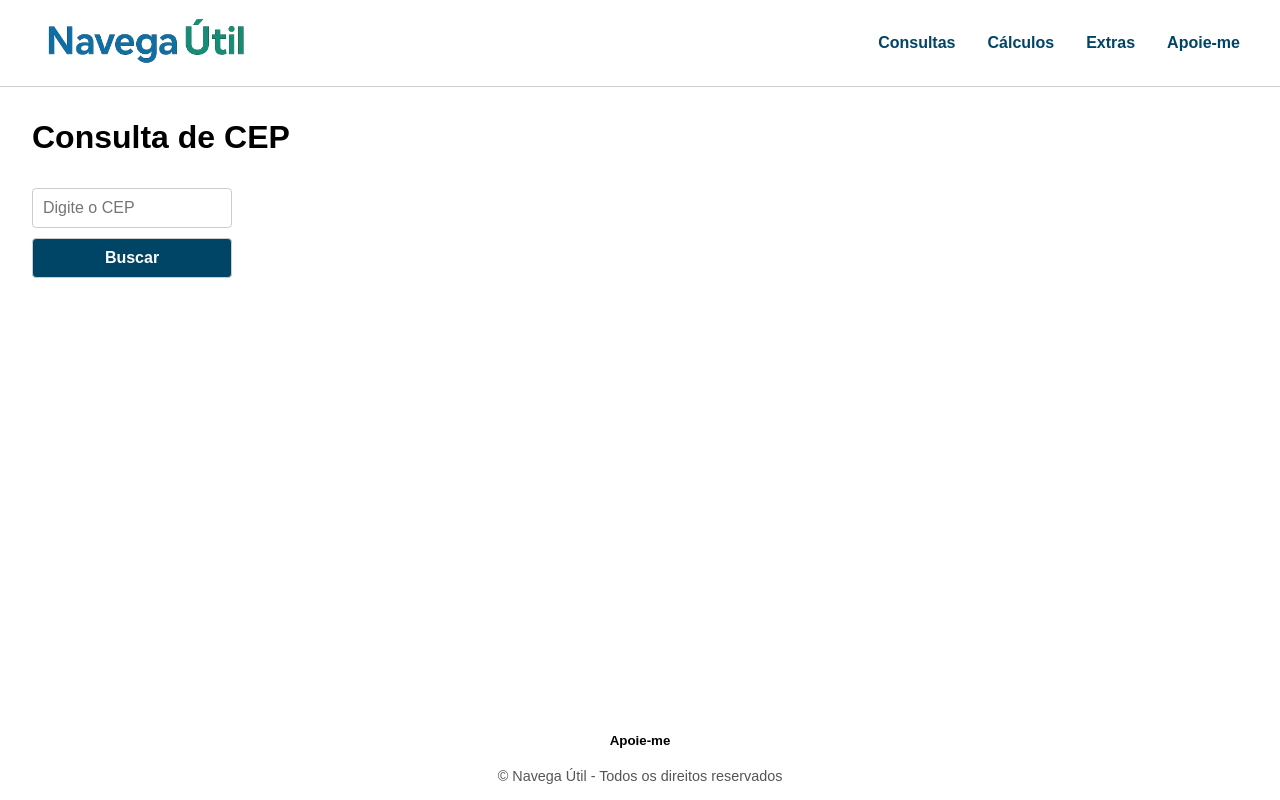
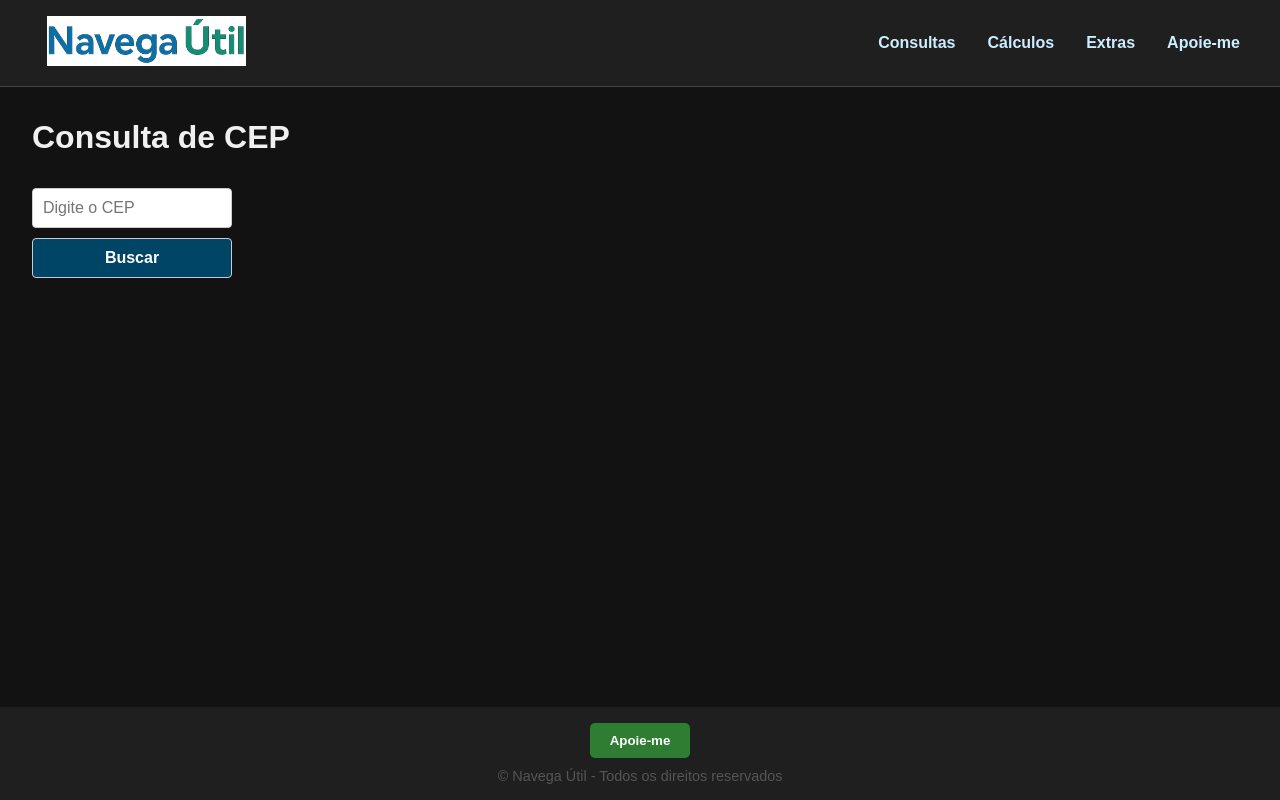
Before and after one commit to will-st19/navegautil, a plain HTML site: page consulta-cep/consulta-cep.html in a window 1280 px wide. Drawn offline with Linux system fonts and the dark colour scheme.

Commit message:
Update style.css

```diff
--- a/style.css
+++ b/style.css
@@ -351,8 +351,9 @@ nav {
         border-color: #444;
     }
 
+    nav a,
     .dropbtn,
-    nav a {
+    .dropdown-content a {
         color: #cceeff;
     }
 
@@ -367,6 +368,7 @@ nav {
 
     .btn-apoie {
         background-color: #2e7d32;
+        color: #fff;
     }
 
     .btn-apoie:hover {
@@ -448,44 +450,6 @@ nav {
     margin-bottom: 1.5rem;
 }
 
-@media (prefers-color-scheme: dark) {
-    body {
-        background-color: #ffffff !important;
-        color: #000000 !important;
-    }
-
-    header,
-    nav,
-    footer {
-        background-color: #ffffff !important;
-        color: #000000 !important;
-        border-color: #ccc !important;
-    }
-
-    nav a,
-    .dropbtn,
-    .dropdown-content a {
-        color: #004466 !important;
-        background-color: #ffffff !important;
-    }
-
-    .dropdown-content a:hover {
-        background-color: #e1f0f5 !important;
-    }
-
-    input,
-    select,
-    .btn-apoie {
-        background-color: #ffffff !important;
-        color: #000000 !important;
-        border-color: #ccc !important;
-    }
-
-    iframe#mapa {
-        filter: none !important;
-    }
-}
-
 .home-buttons {
     display: flex;
     flex-wrap: wrap;
```
